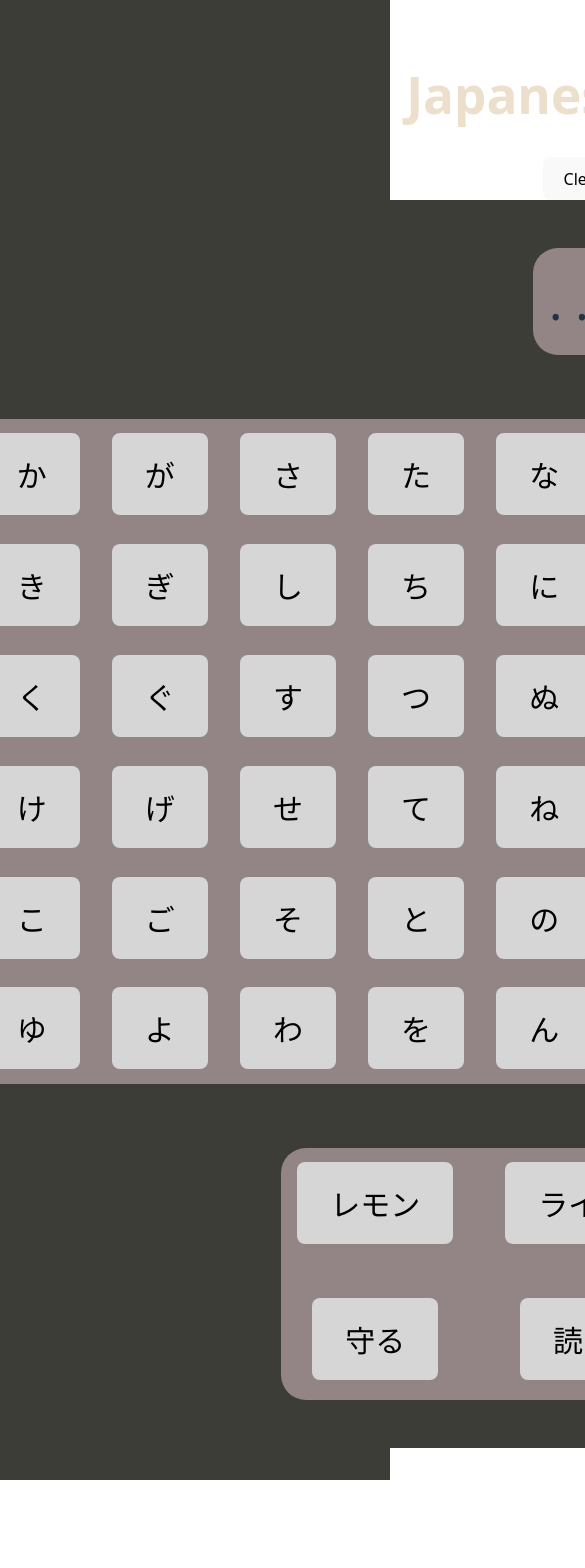
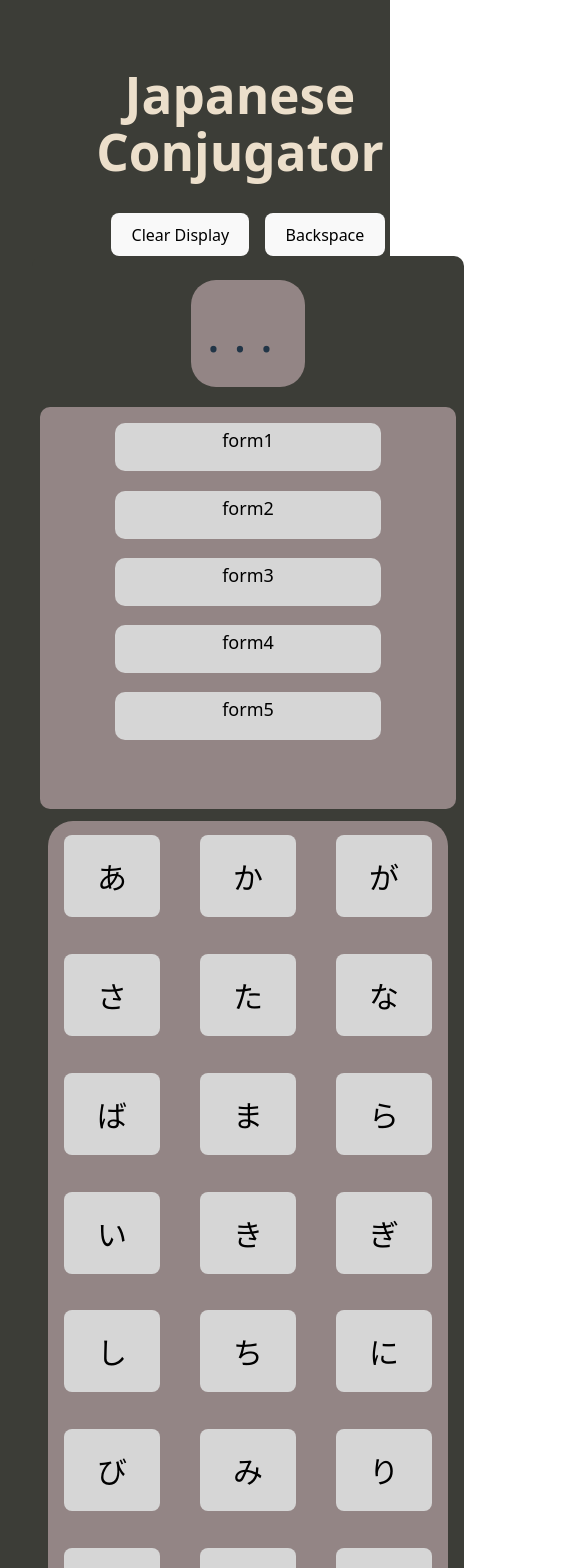
Before and after one commit to JGPico/JapaneseConjugator, a React (Vite) app: page / in a window 390 px wide. Shown: the top 1568 px of the page, 585 px wide, since content can reach past the window. Before the commit the page ends 1480 px from the top, so only its background shows below. Built offline with nearby package versions, Linux system fonts and the light colour scheme.

Commit message:
responsive design for 1024px and 600px

```diff
--- a/src/App.css
+++ b/src/App.css
@@ -211,3 +211,98 @@
   background-color: hsl(0, 0%, 84%);
   border-radius: 10px;
 }
+
+/* Responsive Design */
+@media (max-width: 1024px) {
+  .wrapper {
+    grid-template-columns: 1fr;
+    grid-template-rows: auto;
+    grid-template-areas:
+      'display'
+      'letter-title'
+      'letter'
+      'conjugations'
+      'verb';
+    padding: 1rem;
+  }
+  .grid-display {
+    grid-template-columns: repeat(6, auto);
+    margin: 2rem auto;
+  }
+  .grid-letters {
+    grid-template-columns: repeat(6, auto);
+    margin: 1rem auto;
+  }
+  .grid-verbs {
+    grid-template-columns: repeat(2, auto);
+    margin: 2rem auto;
+  }
+  .placard {
+    width: 90%;
+    margin: 0.5em auto;
+  }
+  .grid-conjugation {
+    width: 90%;
+    grid-template-columns: repeat(2, auto);
+    margin: 0.5em auto;
+  }
+  .string-display p {
+    font-size: 22px;
+  }
+}
+
+@media (max-width: 600px) {
+  .wrapper {
+    padding: 0.5rem;
+    border-radius: 10px;
+  }
+  .grid-display {
+    grid-template-columns: repeat(3, auto);
+    gap: 0.5rem;
+    margin: 1rem auto;
+  }
+  .grid-letters {
+    grid-template-columns: repeat(3, auto);
+    gap: 0.5rem;
+    margin: 0.5rem auto;
+  }
+  .grid-verbs {
+    grid-template-columns: 1fr;
+    gap: 0.5rem;
+    margin: 1rem auto;
+  }
+  .placard {
+    width: 100%;
+    margin: 0.25em auto;
+    border-radius: 10px;
+  }
+  .placard p {
+    font-size: 18px;
+    height: 2.5rem;
+    padding: 0.25rem 0.5rem;
+    border-radius: 10px;
+  }
+  .grid-conjugation {
+    width: 100%;
+    grid-template-columns: 1fr;
+    gap: 0.5rem;
+    margin: 0.25em auto;
+    border-radius: 10px;
+    padding: 0.5rem;
+  }
+  .grid-conjugation p {
+    font-size: 16px;
+    padding: 0.5rem;
+    border-radius: 10px;
+  }
+  .string-display {
+    gap: 0.5rem;
+    padding: 0.5rem;
+    border-radius: 10px;
+  }
+  .string-display p {
+    font-size: 16px;
+    padding: 0.25rem 0.5rem;
+    border-radius: 6px;
+  }
+}
--- a/src/App.tsx
+++ b/src/App.tsx
@@ -26,7 +26,7 @@ function App() {
     "お", "こ", "ご", "そ", "と", "の", "ぼ", "も", "ろ",
     "や", "ゆ", "よ", "わ", "を", "ん"];
 
-  const [activeVerbType, setActiveVerbType] = useState("ichidan");
+  const [activeVerbType, setActiveVerbType] = useState("godan");
   const conjListComplete = giveConjugation("complete", "godan").conjArr
   const [displayArray, setDisplayArray] = useState<charObj[]>([]);
   const [hoveredDisplayArray, setHoveredDisplayArray] = useState<charObj[]>([]);
```
